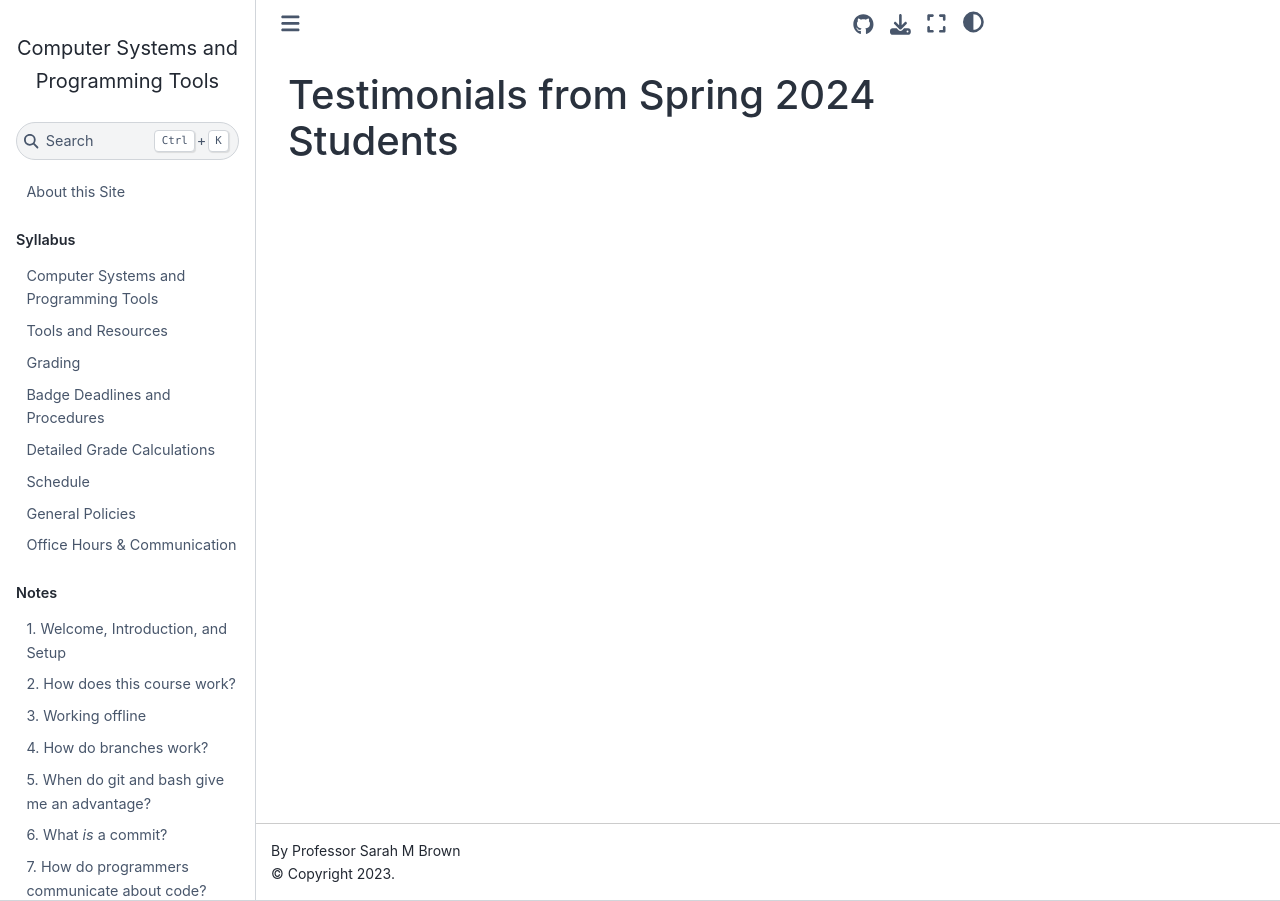
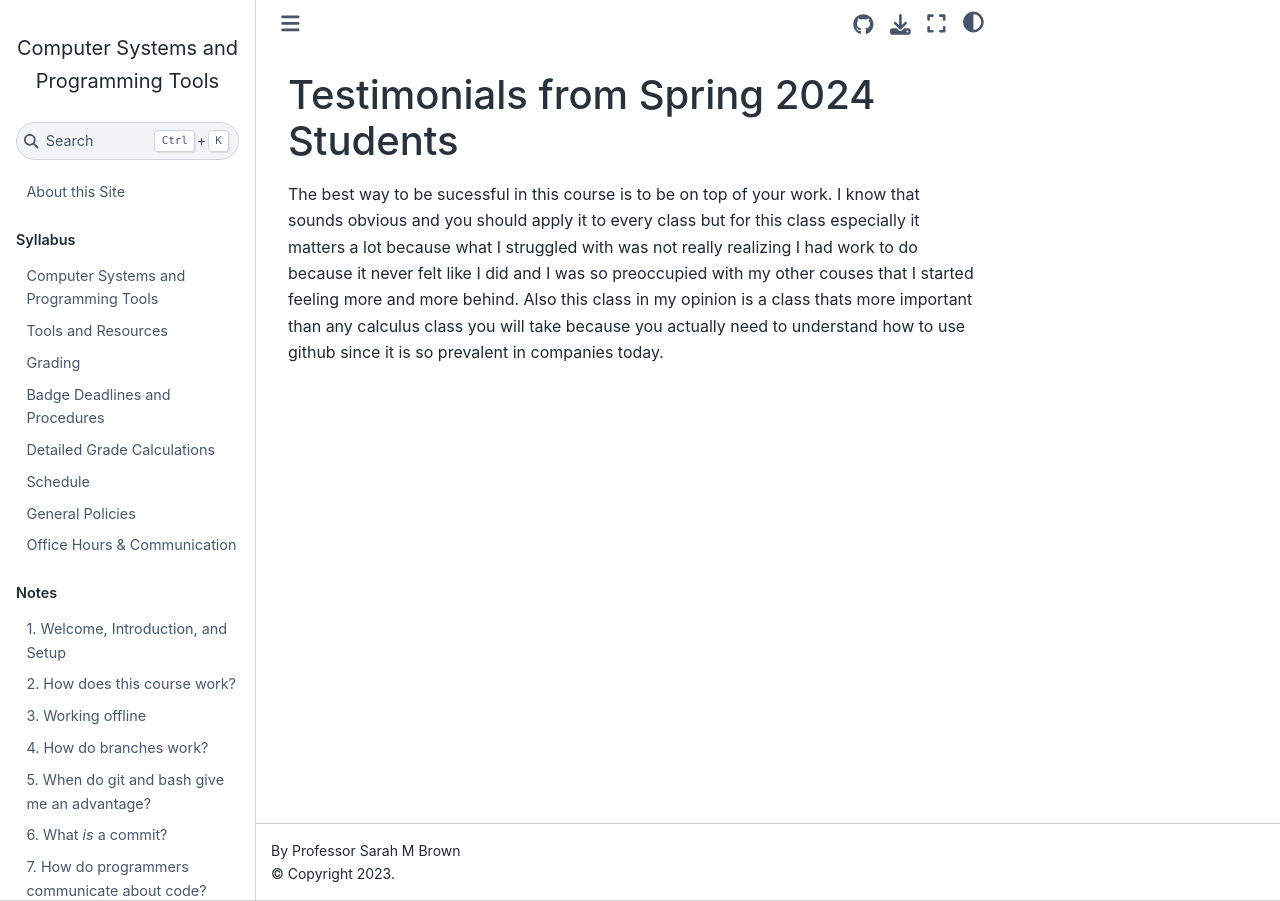
Before and after one commit to compsys-progtools/spring2024, a Jupyter Book: the page built from resources/testimonials.md, in a window 1280 px wide. Built offline with Jupyter Book 1.0.4 settings and Sphinx 7.4.7 and the Sphinx Book theme 1.1.4, drawn with Linux system fonts in a browser that asks for light colours; pages that are not in the unit, such as notebooks, are missing from menus.

Commit message:
Update testimonials.md

```diff
--- a/resources/testimonials.md
+++ b/resources/testimonials.md
@@ -1 +1,4 @@
 # Testimonials from Spring 2024 Students
+
+The best way to be sucessful in this course is to be on top of your work. I know that sounds obvious and you should apply it to every class but for this class especially it matters a lot because what I struggled with was not really realizing I had work to do because it never felt like I did and I was so preoccupied with my other couses that I started feeling more and more behind.
+Also this class in my opinion is a class thats more important than any calculus class you will take because you actually need to understand how to use github since it is so prevalent in companies today.
```
